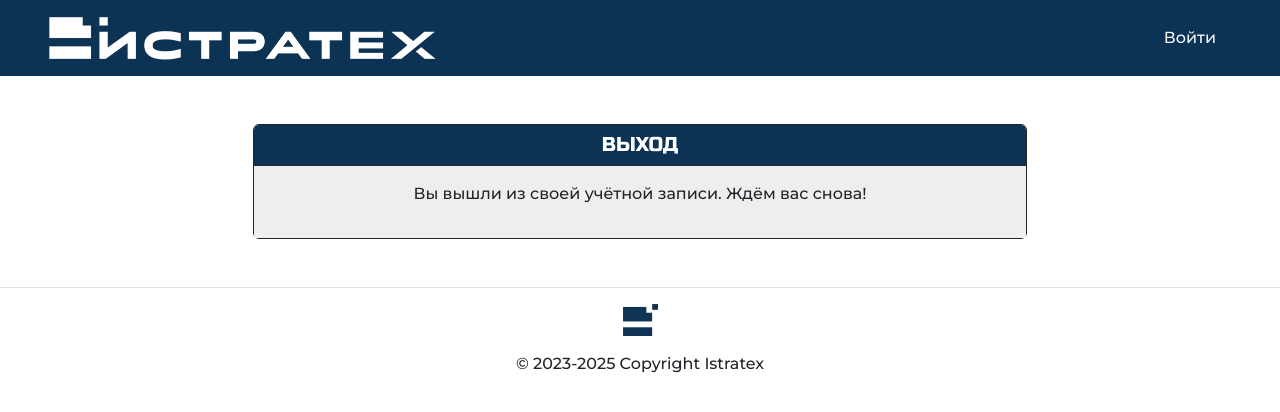
After one commit to VeselovValery/product_configuration, a Django app: template product_configuration/templates/users/logout.html in a window 1280 px wide. The commit adds this page. Shown: the top 412 px of the page. Run offline with Django 5.2, Linux system fonts and the light colour scheme; the template is opened without the code that fills it, so the values that code supplies are empty; some libraries are stand-ins or nearby versions.

Commit message:
13.11.2025.

```diff
--- a/product_configuration/product_configuration/settings.py
+++ b/product_configuration/product_configuration/settings.py
@@ -10,8 +10,6 @@ For the full list of settings and their values, see
 https://docs.djangoproject.com/en/5.2/ref/settings/
 """
 import os
-
-from pathlib import Path
 
 from core.utils import env_settings
 
--- /dev/null
+++ b/product_configuration/static/css/custom_fonts.css
@@ -0,0 +1,26 @@
+@font-face {
+    font-family: 'Russo One';
+    src: url('../fonts/RussoOne-Regular.woff2') format('woff2'),
+        url('../fonts/RussoOne-Regular.woff') format('woff');
+    font-weight: normal;
+    font-style: normal;
+    font-display: swap;
+}
+
+@font-face {
+    font-family: 'Montserrat';
+    src: url('../fonts/Montserrat-Medium.woff2') format('woff2'),
+        url('../fonts/Montserrat-Medium.woff') format('woff');
+    font-weight: 500;
+    font-style: normal;
+    font-display: swap;
+}
+
+@font-face {
+    font-family: 'Montserrat';
+    src: url('../fonts/Montserrat-Bold.woff2') format('woff2'),
+        url('../fonts/Montserrat-Bold.woff') format('woff');
+    font-weight: bold;
+    font-style: normal;
+    font-display: swap;
+}
--- a/product_configuration/templates/base.html
+++ b/product_configuration/templates/base.html
@@ -5,7 +5,11 @@
     <meta charset="utf-8">
     <meta name="viewport" content="width=device-width, initial-scale=1">
     <link rel="stylesheet" href="{% static 'css/bootstrap.min.css' %}">
+    <link rel="stylesheet" href="{% static 'css/custom_fonts.css' %}">
     <script src="{% static 'js/bootstrap.bundle.min.js' %}"></script>
+    <link rel="preload" href="{% static 'fonts/RussoOne-Regular.woff2' %}" as="font" type="font/woff2" crossorigin>
+    <link rel="preload" href="{% static 'fonts/Montserrat-Medium.woff2' %}" as="font" type="font/woff2" crossorigin>
+    <link rel="preload" href="{% static 'fonts/Montserrat-Bold.woff2' %}" as="font" type="font/woff2" crossorigin>
     <link rel="icon" type="image/png" sizes="180x180" href="{% static 'img/logo_327x300.png' %}">
     <link rel="apple-touch-icon" type="image/png" sizes="180x180" href="{% static 'img/logo_196x180.png' %}">
     <link rel="icon" type="image/png" sizes="32x32" href="{% static 'img/logo_35x32.png' %}">
--- a/product_configuration/templates/includes/header.html
+++ b/product_configuration/templates/includes/header.html
@@ -1,14 +1,31 @@
 <style>
   .nav-link_1.active {
-      background-color: #edeeed !important;
+      background-color: #EDEEED !important;
       font-weight: bold;
       border: 0px;
   }
-  .nav-custom{
+  .bg-custom-blue{
       background-color: #0C3354 !important;
+  }
+  .bg-custom-grey{
+      background-color: #EDEEED !important;
+  }
+  .text_russo{
+      font-family: 'Russo One', sans-serif;
+      font-weight: normal;
   }
   body{
       display: table;
       width: 100%;
+      font-family: 'Montserrat', sans-serif;
+      font-weight: normal;
+  }
+  h5{
+     font-family: 'Russo One', sans-serif;
+     font-weight: normal;
+  }
+  h6{
+     font-family: 'Russo One', sans-serif;
+     font-weight: normal;
   }
 </style>
--- a/product_configuration/templates/includes/navigation.html
+++ b/product_configuration/templates/includes/navigation.html
@@ -1,6 +1,6 @@
 {% load static %}
 {% with request.resolver_match.view_name as view_name %}
-<nav class="navbar sticky-top navbar-dark nav-custom">
+<nav class="navbar sticky-top navbar-dark bg-custom-blue">
   <div class="container-fluid px-3 px-md-5">
     <a class="navbar-brand" href="{% url 'configuration:index' %}">
       <img
@@ -49,9 +49,12 @@
             </a>
           </li>
           <li>
-            <a class="dropdown-item" href="{% url 'users:logout' %}">
+            <a class="dropdown-item" href="#" onclick="document.getElementById('logout-form').submit();">
               Выйти
             </a>
+            <form id="logout-form" method="post" action="{% url 'users:logout' %}" style="display: none;">
+              {% csrf_token %}
+            </form>
           </li>
         </ul>
       </li>
--- /dev/null
+++ b/product_configuration/templates/users/logout.html
@@ -0,0 +1,16 @@
+{% extends 'base.html' %}
+{% block title %}Вы вышли из системы{% endblock %}
+{% block content %}
+  <div class="row justify-content-center">
+    <div class="col-md-8 p-5">
+      <div class="card text-center border-dark">
+        <h5 class="card-header border-dark text-white" style="background-color: #0C3354;">ВЫХОД</h5>
+        <div class="card-body" style="background-color: #edeeed;">
+          <p>
+            Вы вышли из своей учётной записи. Ждём вас снова!
+          </p>
+        </div>
+      </div>
+    </div>
+  </div>
+{% endblock %}
--- a/product_configuration/users/admin.py
+++ b/product_configuration/users/admin.py
@@ -2,10 +2,10 @@ from django.contrib import admin
 from django.contrib.auth import get_user_model
 
 EMPTY_FILLING = '-пусто-'
-User = get_user_model()
+# User = get_user_model()
 
 
-@admin.register(User)
+@admin.register(get_user_model())
 class UserAdmin(admin.ModelAdmin):
     list_display = (
         'pk',
```
Also changed, not shown: product_configuration/core/templatetags/user_filters.py (added, +8 -0 lines), product_configuration/templates/users/login.html (added, +63 -0 lines), product_configuration/users/forms.py (+25 -1 lines), product_configuration/users/models.py (+28 -0 lines), product_configuration/users/views.py (+5 -4 lines), product_configuration/core/templatetags/__init__.py (added), product_configuration/static/fonts/Montserrat-Bold.woff (added), product_configuration/static/fonts/Montserrat-Bold.woff2 (added), product_configuration/static/fonts/Montserrat-Medium.woff (added), product_configuration/static/fonts/Montserrat-Medium.woff2 (added), product_configuration/static/fonts/RussoOne-Regular.woff (added), product_configuration/static/fonts/RussoOne-Regular.woff2 (added).
